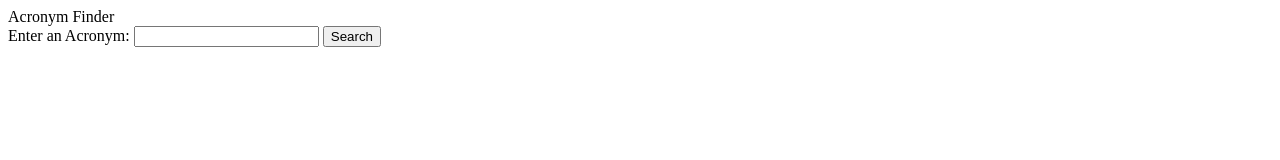
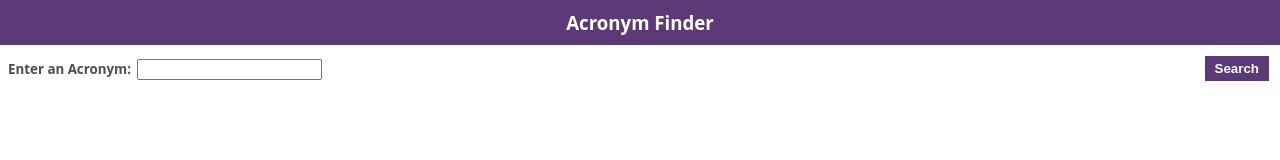
Before and after one commit to FearlessSolutions/acronym_plugin, a browser extension: page search.html in a window 1280 px wide. Drawn offline with Linux system fonts and the light colour scheme.

```diff
--- a/search.html
+++ b/search.html
@@ -2,8 +2,9 @@
 <html>
   <head>
     <title>Quick Search</title>
+    <link href="styles.css" rel="stylesheet" type="text/css"></link>
   </head>
-  <body>
+  <body class="fearless_tla_extension">
     <div id="fearless_tla_title">Acronym Finder</div>
     <form id="fearless_tla_search_form" autocomplete="off">
       <label>
--- /dev/null
+++ b/styles.css
@@ -0,0 +1,54 @@
+.fearless_tla_extension {
+  color: #494f56;
+  font-family: Montserrat, Open Sans, sans-serif;
+  font-weight: 700;
+  font-size: 10pt;
+  margin: 0;
+}
+
+#fearless_tla_title {
+  color: #fff;
+  background: #5c3977;
+  font-size: 14pt;
+  text-align: center;
+  padding: 10px;
+  margin: 0;
+}
+
+#fearless_tla_search_form {
+  padding: 8px;
+}
+
+#fearless_tla_search_form input {
+  margin: 6px 3px;
+}
+
+#fearless_tla_submit {
+  color: #fff;
+  background: #5c3977;
+  font-family: Montserrat Alternates, sans-serif;
+  font-weight: 700;
+  outline: none;
+  border: none;
+  margin: 3px;
+  padding: 5px 10px;
+  position: relative;
+  overflow: hidden;
+  float: right;
+}
+
+#fearless_tla_submit:hover {
+  background: #ee5340;
+  text-decoration: none;
+}
+
+#fearless_tla_results {
+  font-weight: 500;
+  margin: 0;
+  padding: 8px;
+  clear: both;
+}
+
+#fearless_tla_results li {
+  padding: 6px 0px;
+}
```
